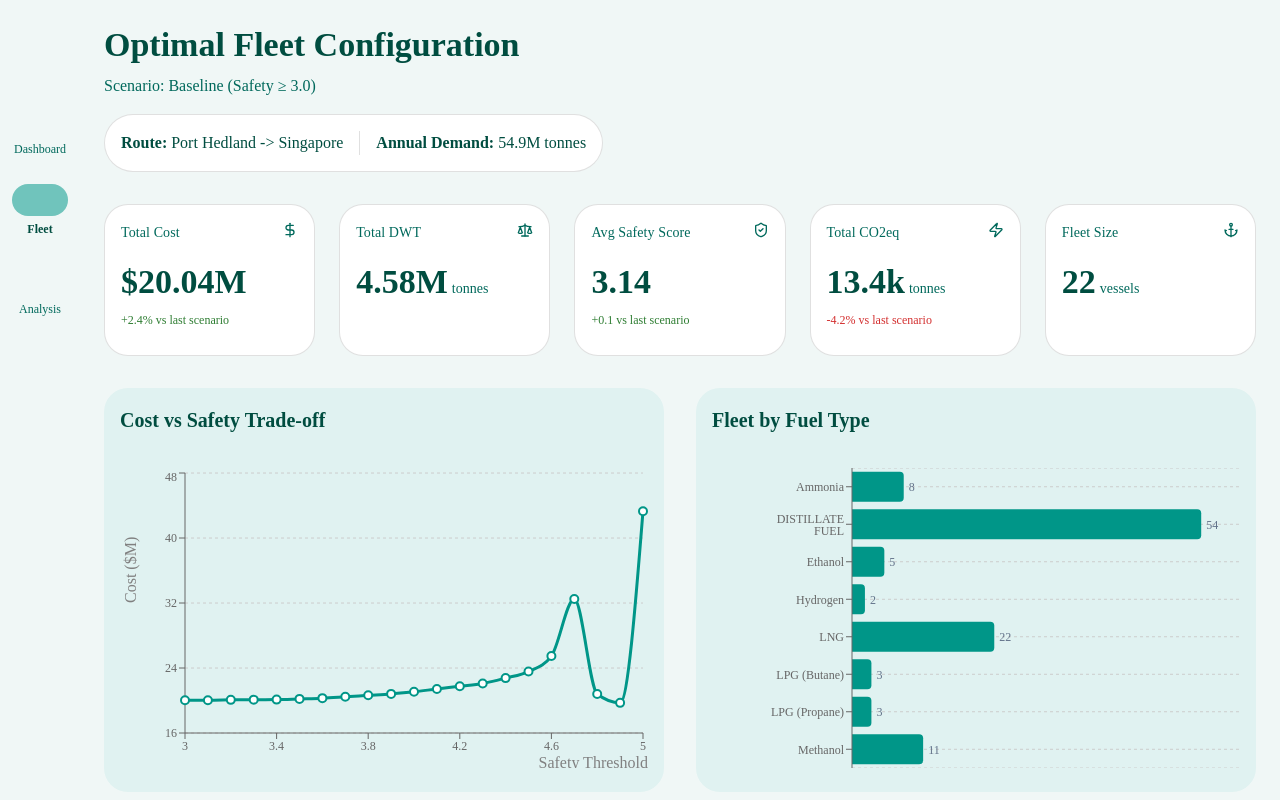
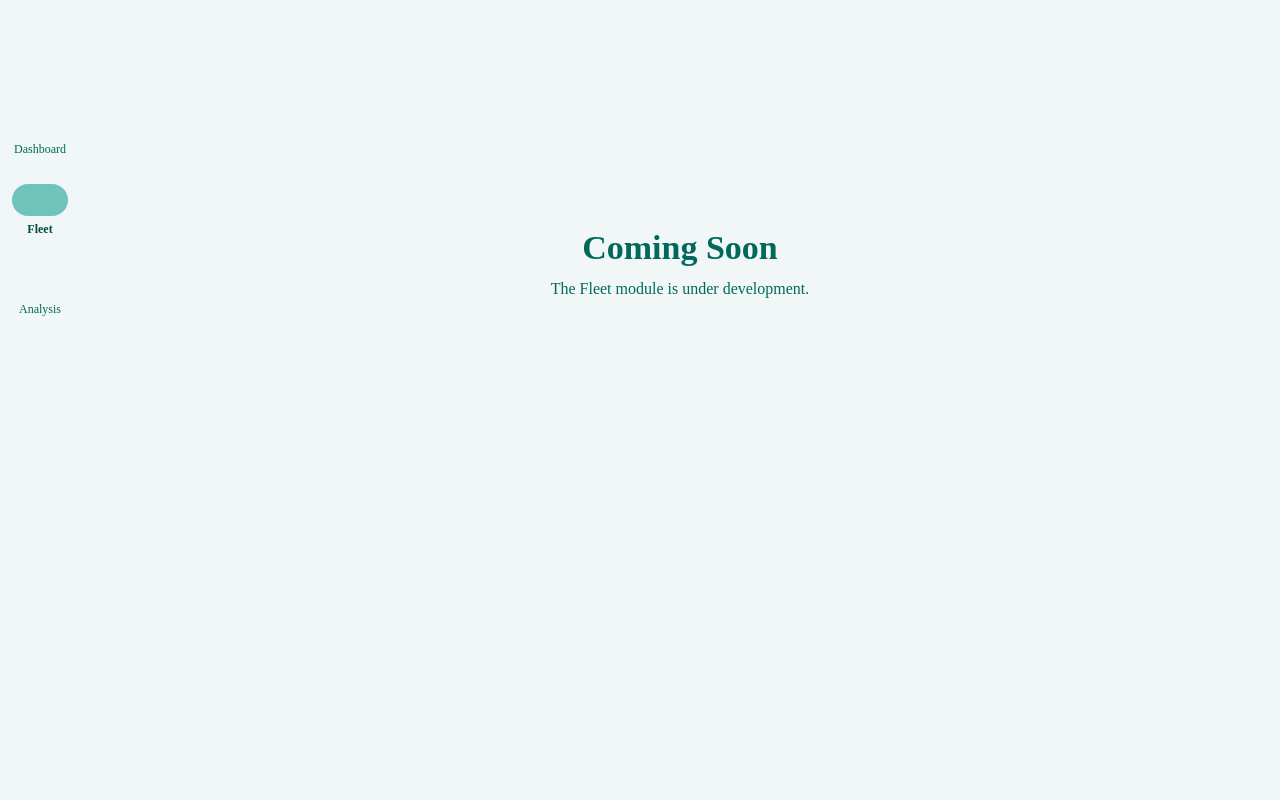
Before and after one commit to Spchdt/maritime-hackathon-2026, a React (Vite) app: page / in a window 1280 px wide. Both pictures are taken after a click on the button "Fleet". Shown: the top 800 px of the page. Built offline with nearby package versions, Linux system fonts and the light colour scheme; some icons are missing; a web font is replaced by a local one.

Commit message:
Update Layout.tsx

```diff
--- a/src/components/Layout.tsx
+++ b/src/components/Layout.tsx
@@ -8,9 +8,7 @@ import Typography from '@mui/material/Typography';
 import ListItem from '@mui/material/ListItem';
 import ListItemButton from '@mui/material/ListItemButton';
 import ListItemIcon from '@mui/material/ListItemIcon';
-
-import IconButton from '@mui/material/IconButton';
-import MenuIcon from '@mui/icons-material/Menu';
+import Stack from '@mui/material/Stack';
 import DashboardIcon from '@mui/icons-material/Dashboard';
 import DirectionsBoatIcon from '@mui/icons-material/DirectionsBoat';
 import AnalyticsIcon from '@mui/icons-material/Analytics';
@@ -118,18 +116,12 @@ export function Layout({ children }: LayoutProps) {
         }}
       >
         <Toolbar>
-          <IconButton
-            color="inherit"
-            aria-label="open drawer"
-            edge="start"
-            onClick={handleDrawerToggle}
-            sx={{ mr: 2, display: { sm: 'none' } }}
-          >
-            <MenuIcon />
-          </IconButton>
-          <Typography variant="h6" noWrap component="div">
-            FleetOpt
-          </Typography>
+          <Stack direction="row" alignItems="center" spacing={1}>
+             <DirectionsBoatIcon sx={{ color: 'primary.main' }} />
+             <Typography variant="h6" noWrap component="div" sx={{ color: 'text.primary', fontWeight: 'bold' }}>
+                kopi-marihack26
+             </Typography>
+          </Stack>
         </Toolbar>
       </AppBar>
 
@@ -181,7 +173,16 @@ export function Layout({ children }: LayoutProps) {
         <Toolbar sx={{ display: { sm: 'none' } }} />
 
         <Box sx={{ maxWidth: 1200, mx: 'auto' }}>
-            {children}
+            {activeItem === 'Dashboard' ? children : (
+                <Box sx={{ display: 'flex', flexDirection: 'column', alignItems: 'center', justifyContent: 'center', height: '60vh' }}>
+                    <Typography variant="h4" color="text.secondary" fontWeight="bold">
+                        Coming Soon
+                    </Typography>
+                    <Typography color="text.secondary" sx={{ mt: 1 }}>
+                        The {activeItem} module is under development.
+                    </Typography>
+                </Box>
+            )}
         </Box>
       </Box>
     </Box>
```
